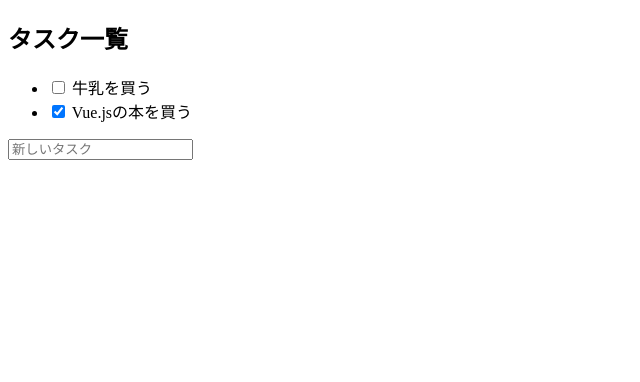
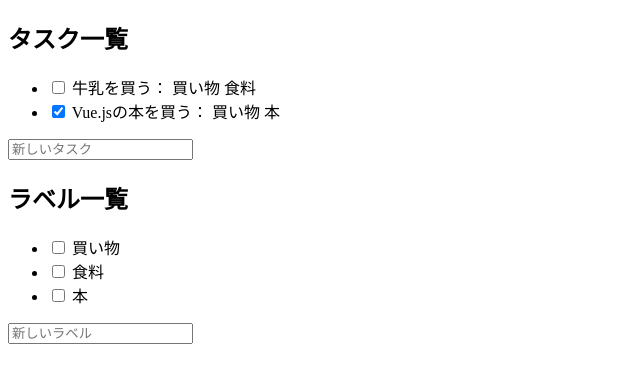
Before and after one commit to chann-r/vue-initiation, a Vue app in the folder vuex/vuex_usage/: page / in a window 1280 px wide. Shown: the top 382 px of the page, without its empty margins (0-640 px from the left). Built offline with nearby package versions, Linux system fonts and the light colour scheme; the HTML template or start-up script is replaced by a standard one.

Commit message:
Add：ラベルの追加と一覧機能を追加し、タスクには設定したラベルを表示する機能を追加

```diff
--- a/vuex/vuex_usage/src/App.vue
+++ b/vuex/vuex_usage/src/App.vue
@@ -7,22 +7,36 @@
       <li v-for="task in tasks" v-bind:key="task.id">
         <!-- changeイベントによってtoggleTaskStatusメソッドを呼び出す -->
         <input type="checkbox" v-bind:checked="task.done" v-on:change="toggleTaskStatus(task)">
-        {{ task.name }}
+        {{ task.name }}：
+        <span v-for="id in task.labelIds" v-bind:key="id">
+          {{ getLabelText(id) }}
+        </span>
       </li>
     </ul>
     <!-- .preventでフォーム送信後の画面更新を避ける -->
     <form v-on:submit.prevent="addTask">
       <input type="text" v-model="newTaskName" placeholder="新しいタスク">
     </form>
+
+    <h2>ラベル一覧</h2>
+     <ul>
+      <li v-for="label in labels" v-bind:key="label.id">
+        <input type="checkbox">
+        {{ label.text }}
+      </li>
+    </ul>
+    <form v-on:submit.prevent="addLabel">
+      <input type="text" v-model="newLabelName" placeholder="新しいラベル">
+    </form>
   </div>
 </template>
-
 
 <script>
 export default {
   data () {
     return {
-      newTaskName: ''
+      newTaskName: '',
+      newLabelName: ''
     }
   },
   // テンプレート内でストアで定義したステートを利用できるように
@@ -30,6 +44,9 @@
   computed: {
     tasks () {
       return this.$store.state.tasks // ストアを読む
+    },
+    labels () {
+      return this.$store.state.labels
     }
   },
   methods: {
@@ -40,12 +57,24 @@
       this.$store.commit('addTask', {
         name: this.newTaskName
       })
+      // 送信後のフォームを空にする
       this.newTaskName = ''
     },
     toggleTaskStatus (task) {
       this.$store.commit('toggleTaskStatus', {
         id: task.id
       })
+    },
+    addLabel () {
+      this.$store.commit('addLabel', {
+        text: this.newLabelName
+      })
+      this.newLabelName = ''
+    },
+    // ラベルのIDからそのラベルのテキストを返すメソッド
+    getLabelText (id) {
+      const label = this.labels.filter(label => label.id === id)[0]
+      return label ? label.text : ''
     }
   }
 }
--- a/vuex/vuex_usage/src/store.js
+++ b/vuex/vuex_usage/src/store.js
@@ -7,20 +7,40 @@
   // アプリケーション全体で使用されるデータの状態を管理するためのステート
   state: {
     // タスクの初期ステート
-    // {} ではなく、[]
+    // {}はオブジェクトの生成、[]は配列の生成
     tasks: [
       {
         id: 1,
         name: '牛乳を買う',
+        labelIds: [1, 2],
         done: false
       },
       {
         id: 2,
         name: 'Vue.jsの本を買う',
+        labelIds: [1, 3],
         done: true
       }
     ],
-    nextTaskId: 3
+    nextTaskId: 3,
+    labels: [
+      {
+        id: 1,
+        text: '買い物',
+        done: false
+      },
+      {
+        id: 2,
+        text: '食料',
+        done: false
+      },
+      {
+        id: 3,
+        text: '本',
+        done: false
+      }
+    ],
+    nextLabelId: 4
   },
   // mutationsは、ステートを更新するためのもの
   mutations: {
@@ -45,6 +65,14 @@
       filtered.forEach(task => {
         task.done = !task.done
       })
+    },
+    addLabel (state, { text }) {
+      state.labels.push({
+        id: state.nextLabelId,
+        text,
+        done: false
+      })
+      state.nextLabelId++
     }
   }
 })
```
